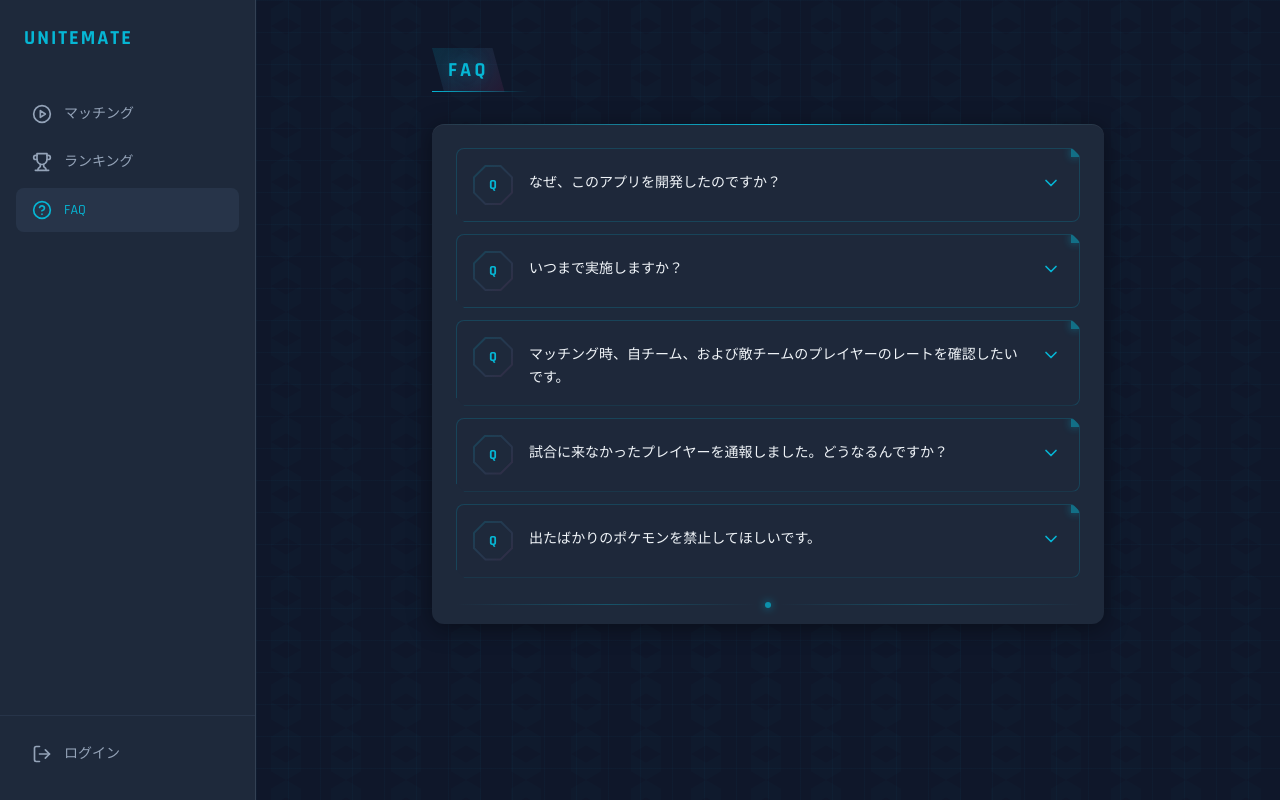
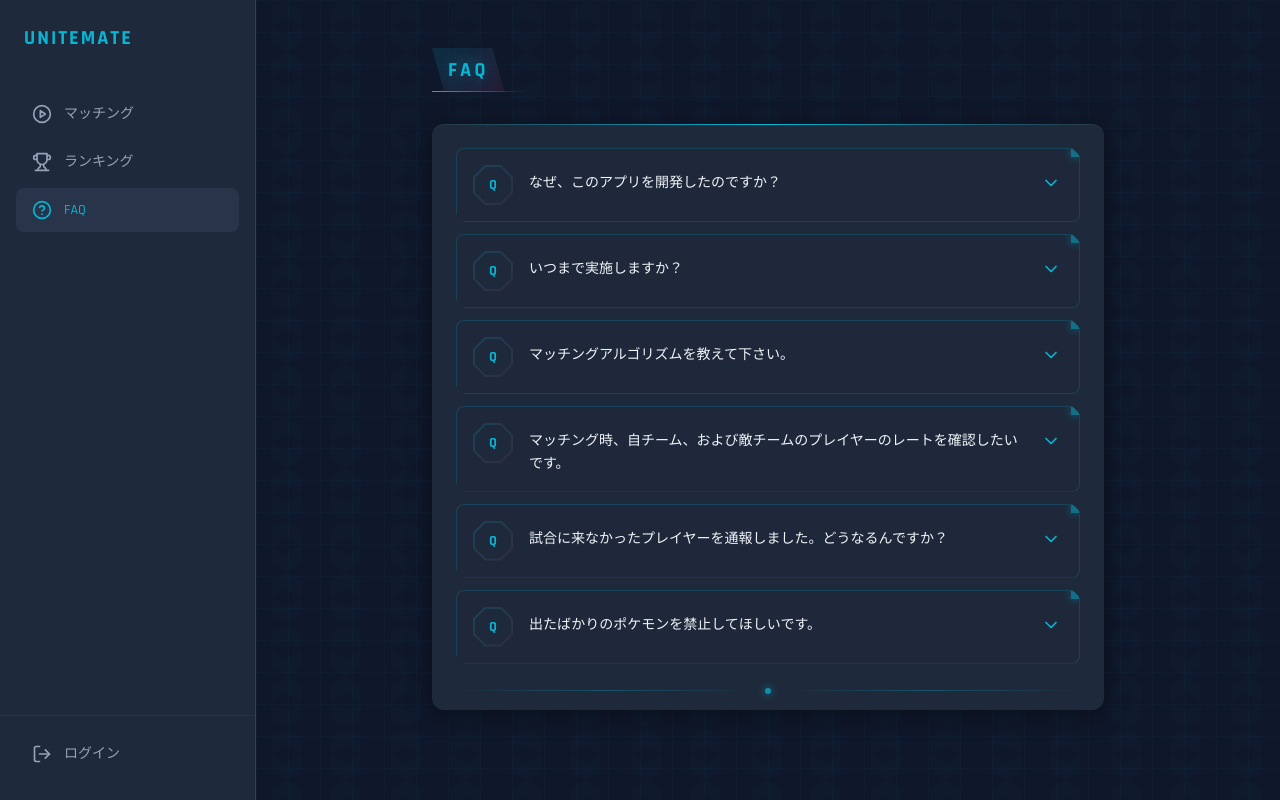
Before and after one commit to juv-shun/unitemate-v2, a React (Vite) app: page /faq in a window 1280 px wide. Built offline with nearby package versions, Linux system fonts and the light colour scheme; no server answers.

Commit message:
feat: FAQ追加

```diff
--- a/src/features/faq/FaqPage.tsx
+++ b/src/features/faq/FaqPage.tsx
@@ -21,22 +21,29 @@ const faqItems: FaqItem[] = [
   },
   {
     question:
+      "マッチングアルゴリズムを教えて下さい。",
+    answer:
+      "1分に1回定期バッチが動いており、起動されたタイミングでキューに30人以上、もしくは1分以上待機しているユーザーがいれば、マッチングが行われます。マッチングは、レートが高い順に10人ずつ抽出されてチームが組まれます。",
+    delay: 0.2,
+  },
+  {
+    question:
       "マッチング時、自チーム、および敵チームのプレイヤーのレートを確認したいです。",
     answer:
       "本アプリケーションでは、高レートのプレイヤーを除いて、極力、他人のレートを確認できない仕様にしています。",
-    delay: 0.2,
+    delay: 0.3,
   },
   {
     question: "試合に来なかったプレイヤーを通報しました。どうなるんですか？",
     answer:
       "同じゲームに参加していた複数のプレイヤーから通報が確認されると、システム側で自動的に、60分間マッチングできないペナルティが付与されます。\nスクリーンショットを添付できますが、将来的な対応のためにある機能であり、現状では、運用コストを下げるため、人手による確認はしていません。",
-    delay: 0.3,
+    delay: 0.4,
   },
   {
     question: "出たばかりのポケモンを禁止してほしいです。",
     answer:
       "現状では、禁止しても、違反したことによるペナルティ付与する運用コストをかけられないことから、禁止しない方向にしています。",
-    delay: 0.4,
+    delay: 0.5,
   },
 ];
 
```
